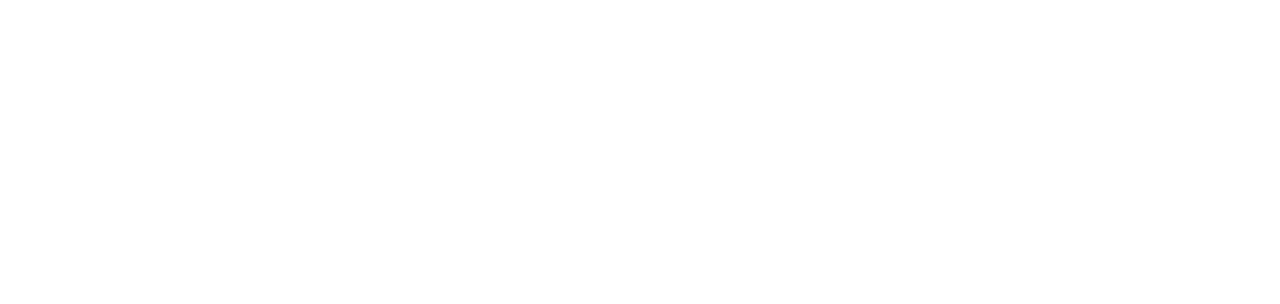
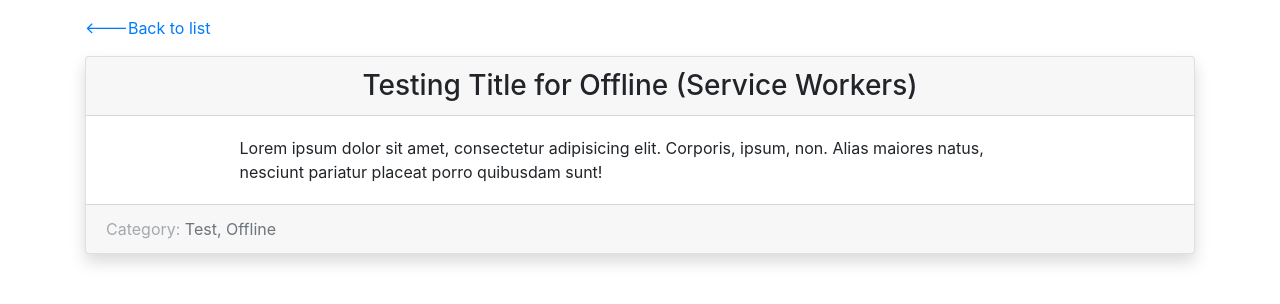
Before and after one commit to kowalus23/blog-posts, a React (Create React App) app: page /#/test in a window 1280 px wide. Shown: the top 304 px of the page. Built offline with nearby package versions, Linux system fonts and the light colour scheme.

Commit message:
test - loremItem for Service Worker check

```diff
--- a/src/js/components/App.js
+++ b/src/js/components/App.js
@@ -4,6 +4,7 @@
 import PostList from "./PostsList";
 import PostNew from "./PostNew";
 import PostsShow from "./PostsShow";
+import PostTest from "./PostTest";
 
 const App = () => {
   return (
@@ -13,6 +14,7 @@
           <Route path={'/'} exact component={PostList}/>
           <Route path={'/posts/new'} exact component={PostNew}/>
           <Route path={'/posts/:id'} exact component={PostsShow}/>
+          <Route path={'/test'} exact component={PostTest}/>
         </Switch>
       </HashRouter>
     </div>
--- /dev/null
+++ b/src/js/components/PostTest.js
@@ -0,0 +1,38 @@
+import React from 'react';
+import {Link} from "react-router-dom";
+
+class PostTest extends React.Component {
+
+  renderPost = () => {
+    return (
+      <div className="card mt-3">
+        <div className="card-header text-center">
+          <h3 className="m-0">Testing Title for Offline (Service Workers)</h3>
+        </div>
+        <div className="card-body">
+          <p className="card-text">
+            Lorem ipsum dolor sit amet, consectetur adipisicing elit. Corporis, ipsum, non.
+            Alias maiores natus, nesciunt pariatur placeat porro quibusdam sunt!
+          </p>
+        </div>
+        <div className="card-footer text-muted d-flex justify-content-between align-items-center">
+          <div><span className="span-text-custom">Category:</span> Test, Offline</div>
+        </div>
+      </div>
+    )
+  };
+
+  render() {
+    const arrow = '<---';
+    return (
+      <div className="pt-3">
+        <div>
+          <Link className="arrow-back-main py-2" to={'/'}><span className="arrow-back">{arrow}</span>Back to list </Link>
+        </div>
+        {this.renderPost()}
+      </div>
+    );
+  }
+}
+
+export default PostTest;
--- a/src/js/components/PostsList.js
+++ b/src/js/components/PostsList.js
@@ -33,6 +33,11 @@
         </div>
         <ul className="list-group">
           {this.renderPosts()}
+          <Link key="123456" className="list-group-item custom" to={`/test`}>
+            <li>
+              Lorem ipsum dolor sit amet. (Offline test)
+            </li>
+          </Link>
         </ul>
       </React.Fragment>
     );
```
